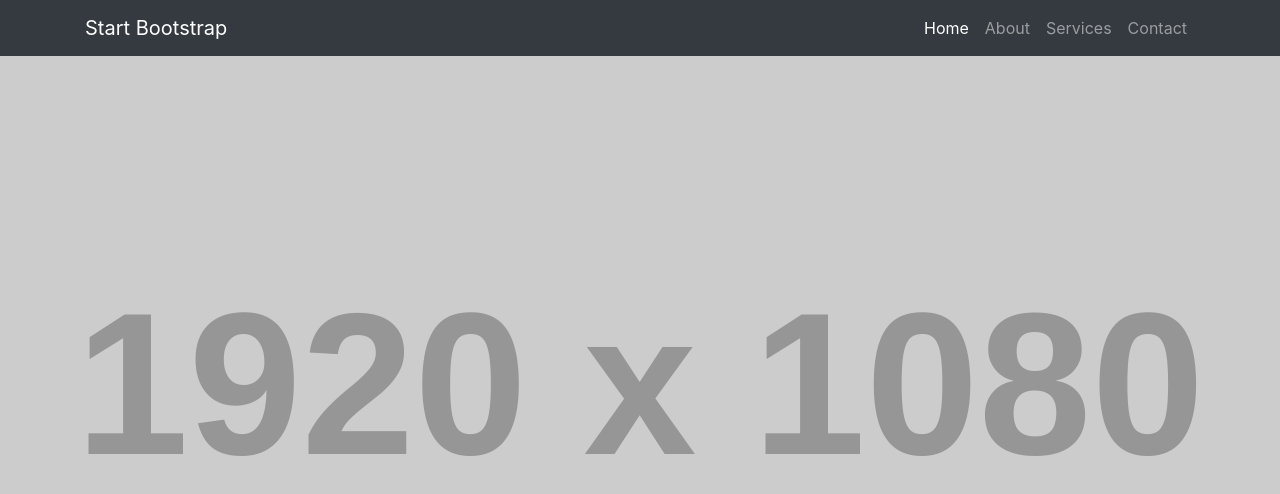
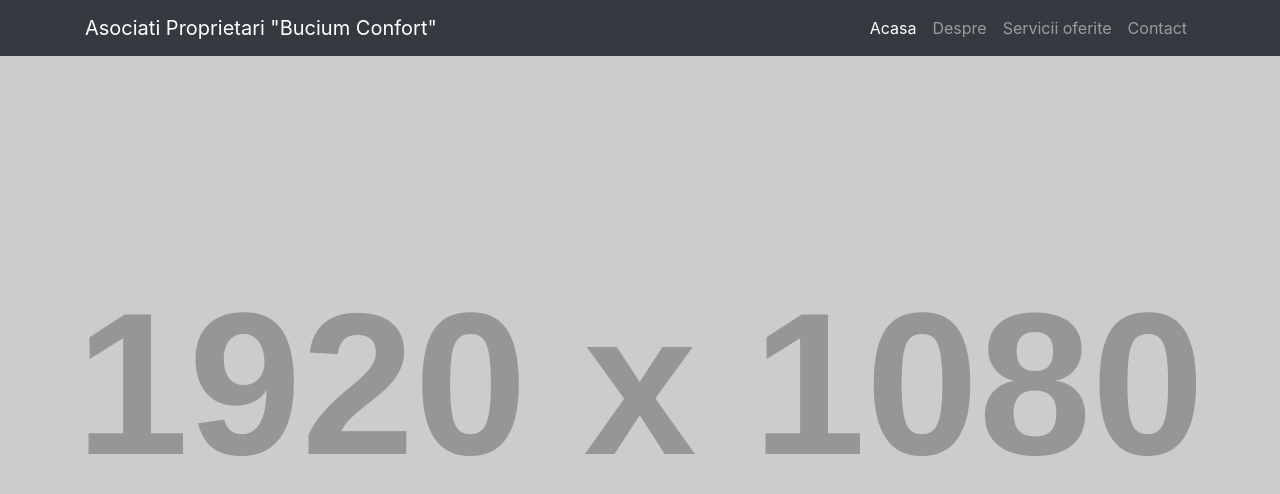
Before and after one commit to fier4jat/asocProp, a website: page index.html in a window 1280 px wide. Drawn offline with Linux system fonts and the light colour scheme; placeholder pictures from the web are drawn by us.

Commit message:
modificare titlu

```diff
--- a/index.html
+++ b/index.html
@@ -8,7 +8,7 @@
     <meta name="description" content="">
     <meta name="author" content="">
 
-    <title>Full - Start Bootstrap Template</title>
+    <title>Bucium Confort</title>
 
     <!-- Bootstrap core CSS -->
     <link href="vendor/bootstrap/css/bootstrap.min.css" rel="stylesheet">
@@ -23,22 +23,22 @@
     <!-- Navigation -->
     <nav class="navbar navbar-expand-lg navbar-dark bg-dark fixed-top">
       <div class="container">
-        <a class="navbar-brand" href="#">Start Bootstrap</a>
+        <a class="navbar-brand" href="#">Asociati Proprietari "Bucium Confort"</a>
         <button class="navbar-toggler" type="button" data-toggle="collapse" data-target="#navbarResponsive" aria-controls="navbarResponsive" aria-expanded="false" aria-label="Toggle navigation">
           <span class="navbar-toggler-icon"></span>
         </button>
         <div class="collapse navbar-collapse" id="navbarResponsive">
           <ul class="navbar-nav ml-auto">
             <li class="nav-item active">
-              <a class="nav-link" href="#">Home
+              <a class="nav-link" href="#">Acasa
                 <span class="sr-only">(current)</span>
               </a>
             </li>
             <li class="nav-item">
-              <a class="nav-link" href="#">About</a>
+              <a class="nav-link" href="#">Despre</a>
             </li>
             <li class="nav-item">
-              <a class="nav-link" href="#">Services</a>
+              <a class="nav-link" href="#">Servicii oferite</a>
             </li>
             <li class="nav-item">
               <a class="nav-link" href="#">Contact</a>
```
